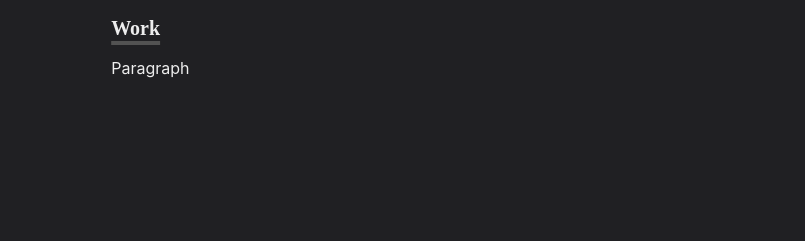
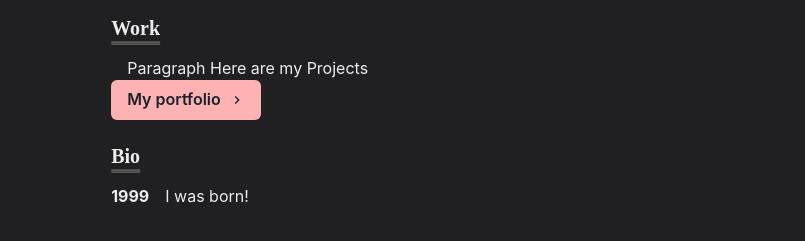
Before and after one commit to RiyaNegi/Portfolio, a Next.js app: page / in a window 1280 px wide. Shown: the part 337-578 px from the top of the page, without its empty margins (242-1047 px from the left). Built offline with nearby package versions, Linux system fonts and the light colour scheme.

Commit message:
Add Bio section

```diff
--- /dev/null
+++ b/components/bio.js
@@ -0,0 +1,12 @@
+import { Box } from '@chakra-ui/react'
+import styled from '@emotion/styled'
+
+export const BioSection = styled(Box)`
+  padding-left: 3.4em;
+  text-indent: -3.4em;
+`
+
+export const BioYear = styled.span`
+  font-weight: bold;
+  margin-right: 1em;
+`
--- /dev/null
+++ b/components/paragraph.js
@@ -0,0 +1,9 @@
+import styled from '@emotion/styled'
+
+const Paragraph = styled.p`
+  text-align: justify;
+  text-indent: 1em;
+  hyphens: auto;
+`
+
+export default Paragraph
--- a/pages/index.tsx
+++ b/pages/index.tsx
@@ -3,10 +3,16 @@ import {
   Box,
   Heading,
   Image,
-  useColorModeValue
+  useColorModeValue,
+  Button,
+  Link
 } from '@chakra-ui/react'
-
+import NextLink from 'next/link'
 import Section from '../components/section'
+import Paragraph from '../components/paragraph'
+import React from 'react'
+import { ChevronRightIcon } from '@chakra-ui/icons'
+import { BioSection, BioYear } from '../components/bio'
 
 const Page = () => {
   return (
@@ -59,7 +65,31 @@ const Page = () => {
         <Heading as="h3" variant="section-title">
           Work
         </Heading>
-        <p>Paragraph</p>
+        <Paragraph>
+          Paragraph{' '}
+          <NextLink href="/works/projects" color="teal.500">
+            Here are my Projects
+          </NextLink>
+        </Paragraph>
+        <Box>
+          <NextLink href="/works">
+            <Button rightIcon={<ChevronRightIcon />} colorScheme="red">
+              My portfolio
+            </Button>
+          </NextLink>
+        </Box>
+      </Section>
+      <Section delay={0.1}>
+        {' '}
+        <Heading as="h3" variant="section-title">
+          Bio
+        </Heading>
+        <Box display="flex">
+          <BioSection>
+            {' '}
+            <BioYear>1999</BioYear>I was born!
+          </BioSection>
+        </Box>
       </Section>
     </Container>
   )
```
